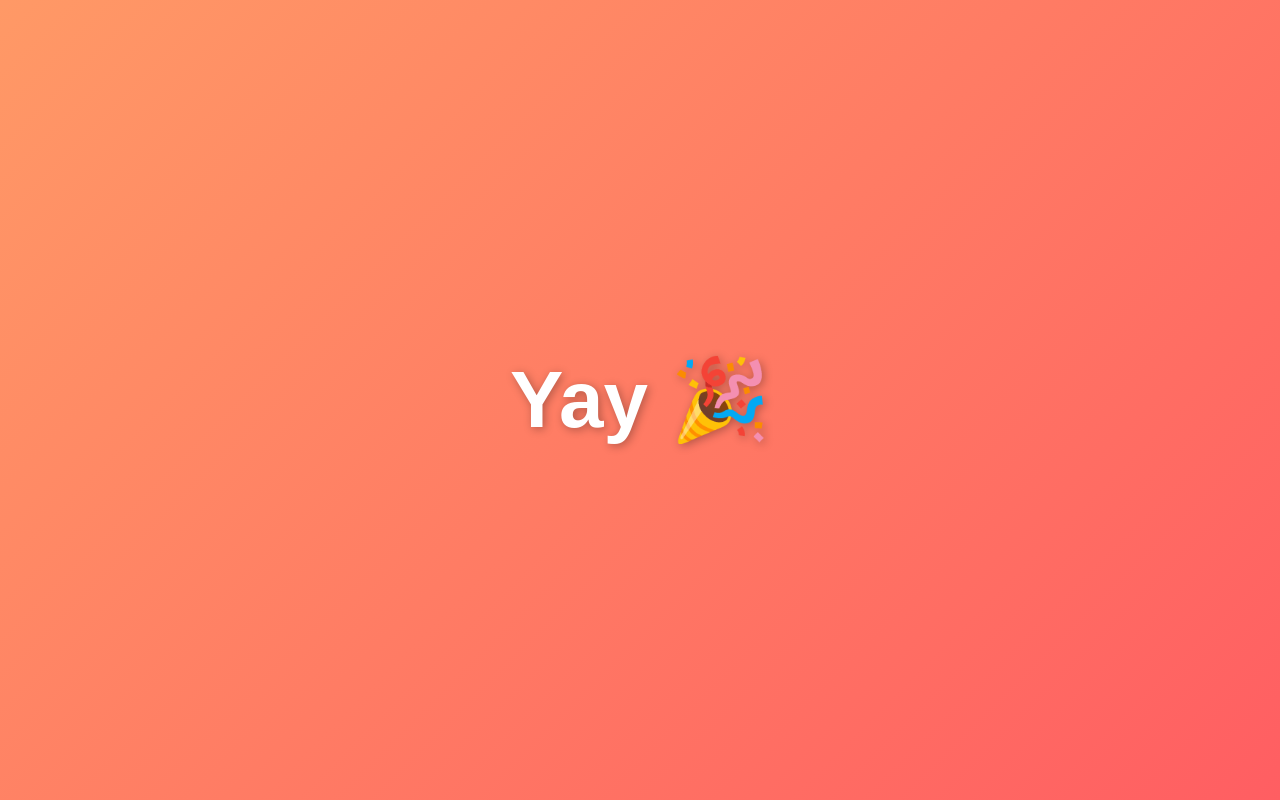
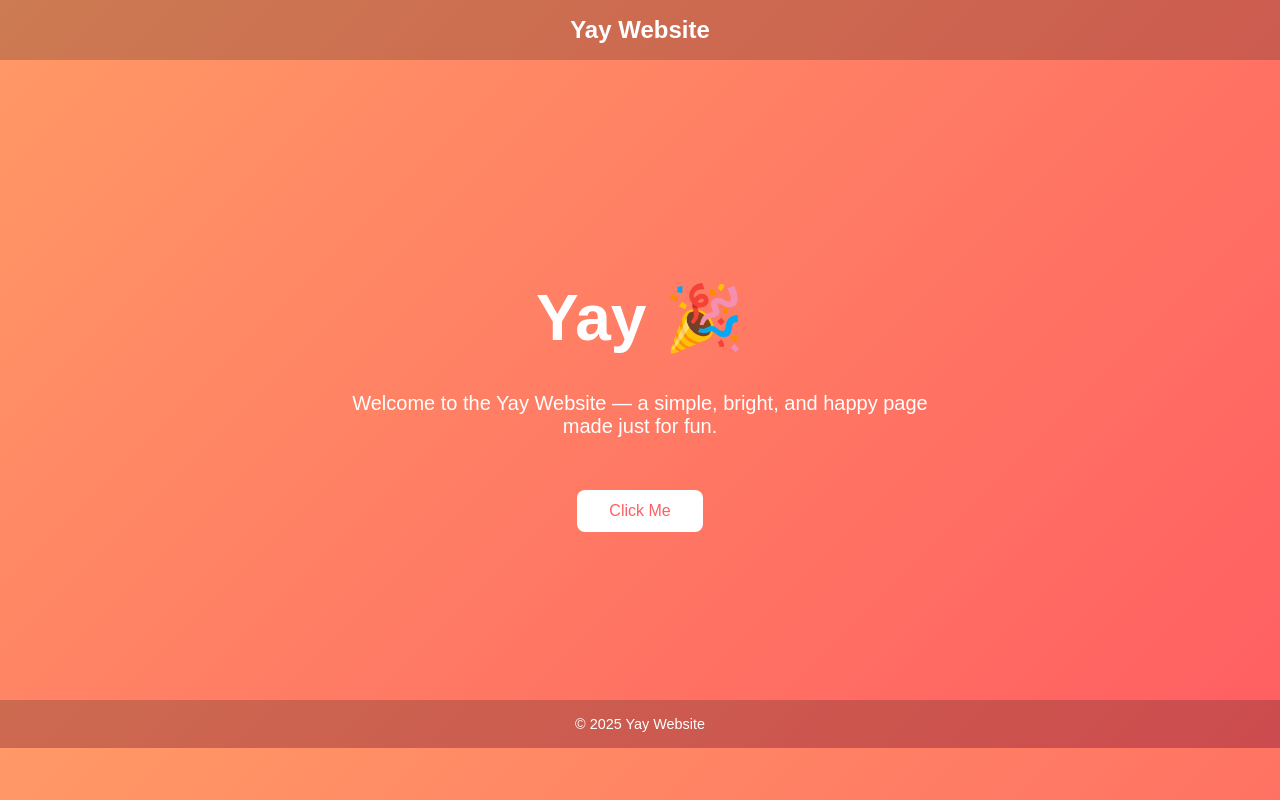
Before and after one commit to Chicken-Go-Crazy/jayabout, a plain HTML site: page index.html in a window 1280 px wide. Drawn offline with Linux system fonts and the light colour scheme.

Commit message:
Update index.html

```diff
--- a/index.html
+++ b/index.html
@@ -8,25 +8,66 @@
     body {
       margin: 0;
       font-family: Arial, sans-serif;
-      display: flex;
-      justify-content: center;
-      align-items: center;
-      height: 100vh;
       background: linear-gradient(135deg, #ff9966, #ff5e62);
       color: #fff;
     }
-    h1 {
-      font-size: 5rem;
-      text-shadow: 2px 2px 10px rgba(0,0,0,0.3);
-      animation: pop 1s ease forwards;
+    header {
+      background: rgba(0,0,0,0.2);
+      padding: 1rem 2rem;
+      text-align: center;
+      font-size: 1.5rem;
+      font-weight: bold;
     }
-    @keyframes pop {
-      0% { transform: scale(0.5); opacity: 0; }
-      100% { transform: scale(1); opacity: 1; }
+    .hero {
+      height: 80vh;
+      display: flex;
+      flex-direction: column;
+      justify-content: center;
+      align-items: center;
+      text-align: center;
+    }
+    .hero h1 {
+      font-size: 4rem;
+      margin-bottom: 1rem;
+    }
+    .hero p {
+      font-size: 1.25rem;
+      max-width: 600px;
+    }
+    .hero button {
+      margin-top: 2rem;
+      padding: 0.75rem 2rem;
+      font-size: 1rem;
+      border: none;
+      border-radius: 8px;
+      background: #fff;
+      color: #ff5e62;
+      cursor: pointer;
+      transition: transform 0.2s, background 0.3s;
+    }
+    .hero button:hover {
+      background: #ffe5e0;
+      transform: scale(1.05);
+    }
+    footer {
+      background: rgba(0,0,0,0.2);
+      text-align: center;
+      padding: 1rem;
+      font-size: 0.9rem;
     }
   </style>
 </head>
 <body>
-  <h1>Yay 🎉</h1>
+  <header>
+    Yay Website
+  </header>
+  <section class="hero">
+    <h1>Yay 🎉</h1>
+    <p>Welcome to the Yay Website — a simple, bright, and happy page made just for fun.</p>
+    <button>Click Me</button>
+  </section>
+  <footer>
+    © 2025 Yay Website
+  </footer>
 </body>
 </html>
```
